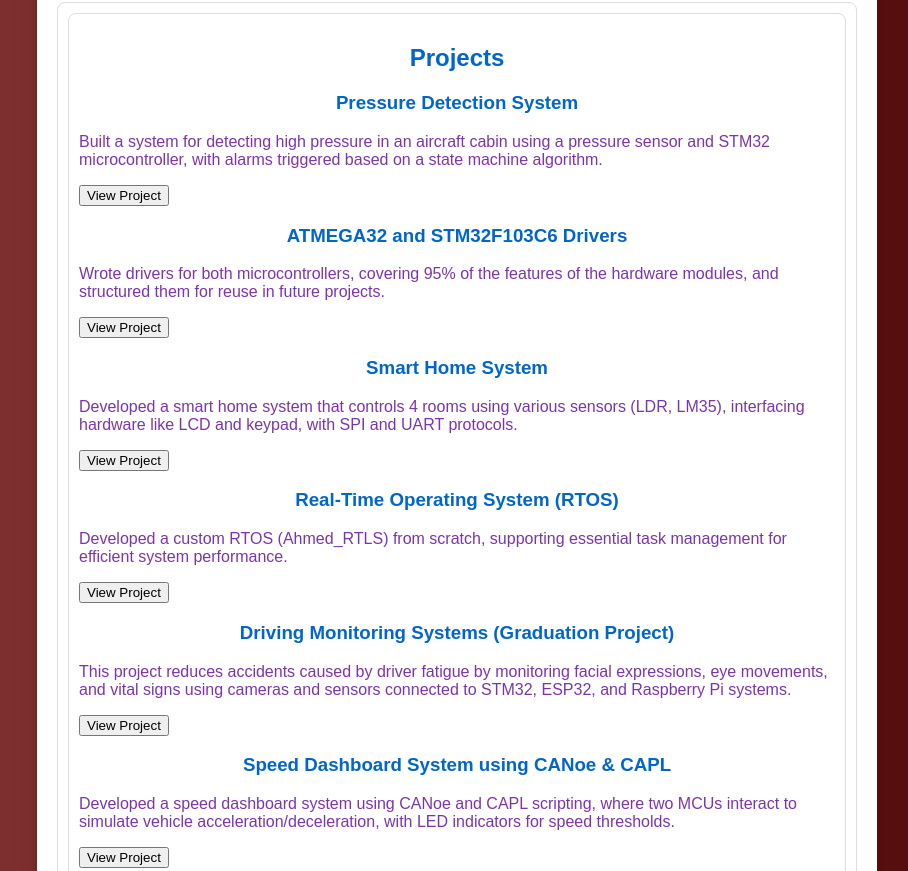
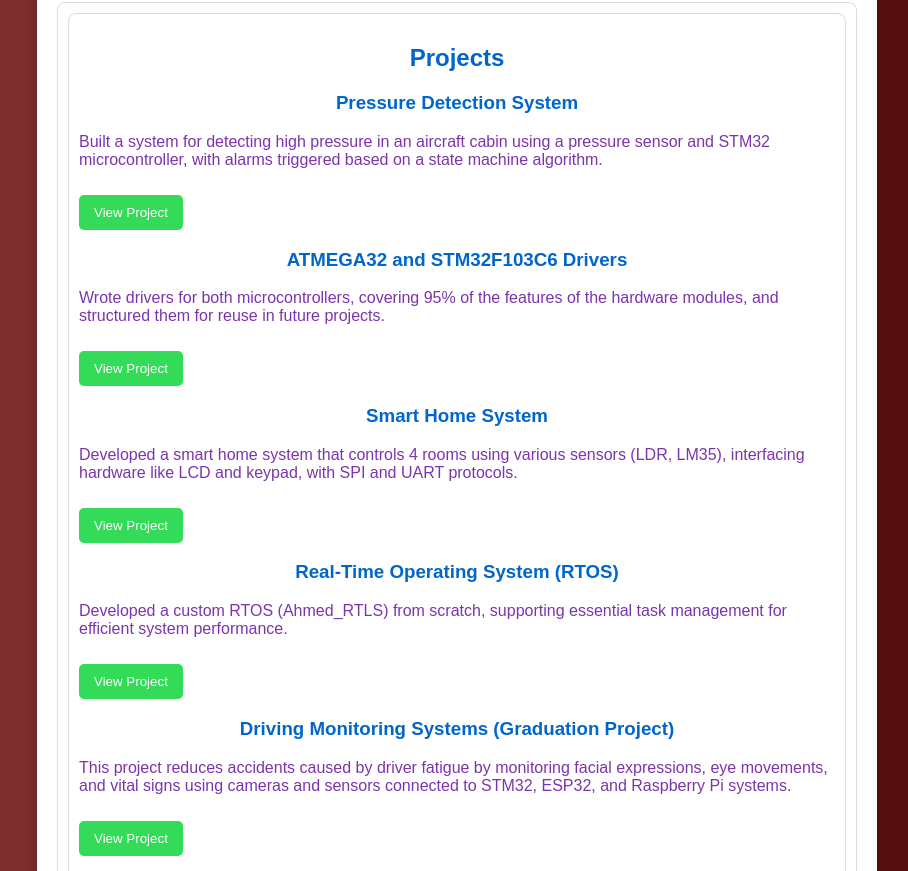
Before and after one commit to ahmedshaban744/Resume, a plain HTML site: page index.html in a window 1280 px wide. Shown: the part 1119-1990 px from the top of the page, without its empty margins (183-1091 px from the left). Drawn offline with Linux system fonts and the light colour scheme.

Commit message:
button update

```diff
--- a/index.html
+++ b/index.html
@@ -14,7 +14,20 @@
             background: linear-gradient(to right, #853535, #4f0707);
             color: #66119eda;
         }
+        button {
+    margin-top: 10px;
+    padding: 10px 15px;
+    background-color: #34db58;
+    color: white;
+    border: 0cqb;
+    border-radius: 5px;
+    cursor: pointer;
+    transition: background-color 0.3s;
+}
 
+button:hover {
+    background-color: #2980b9;
+}
         .container {
             width: 80%;
             max-width: 800px;
```
